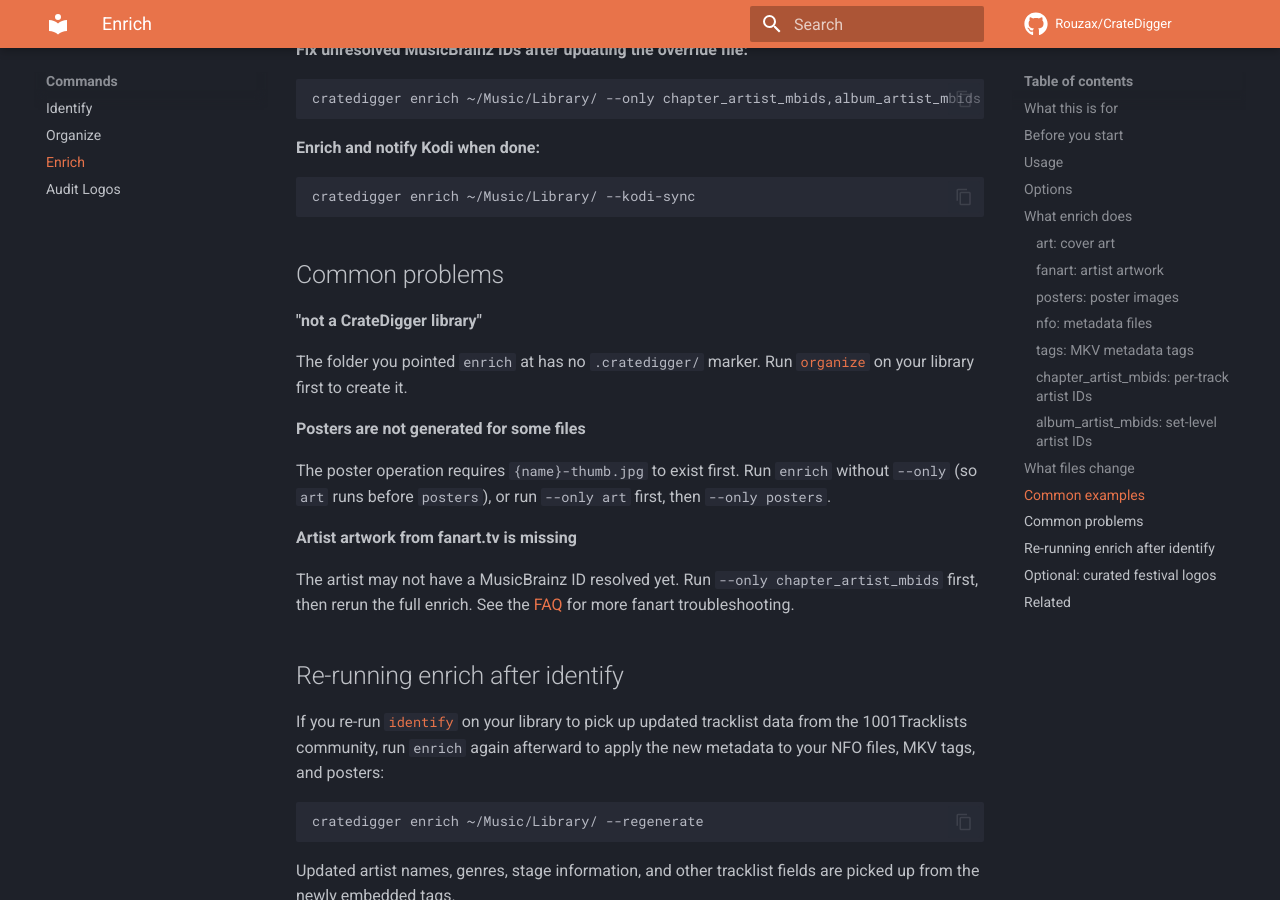
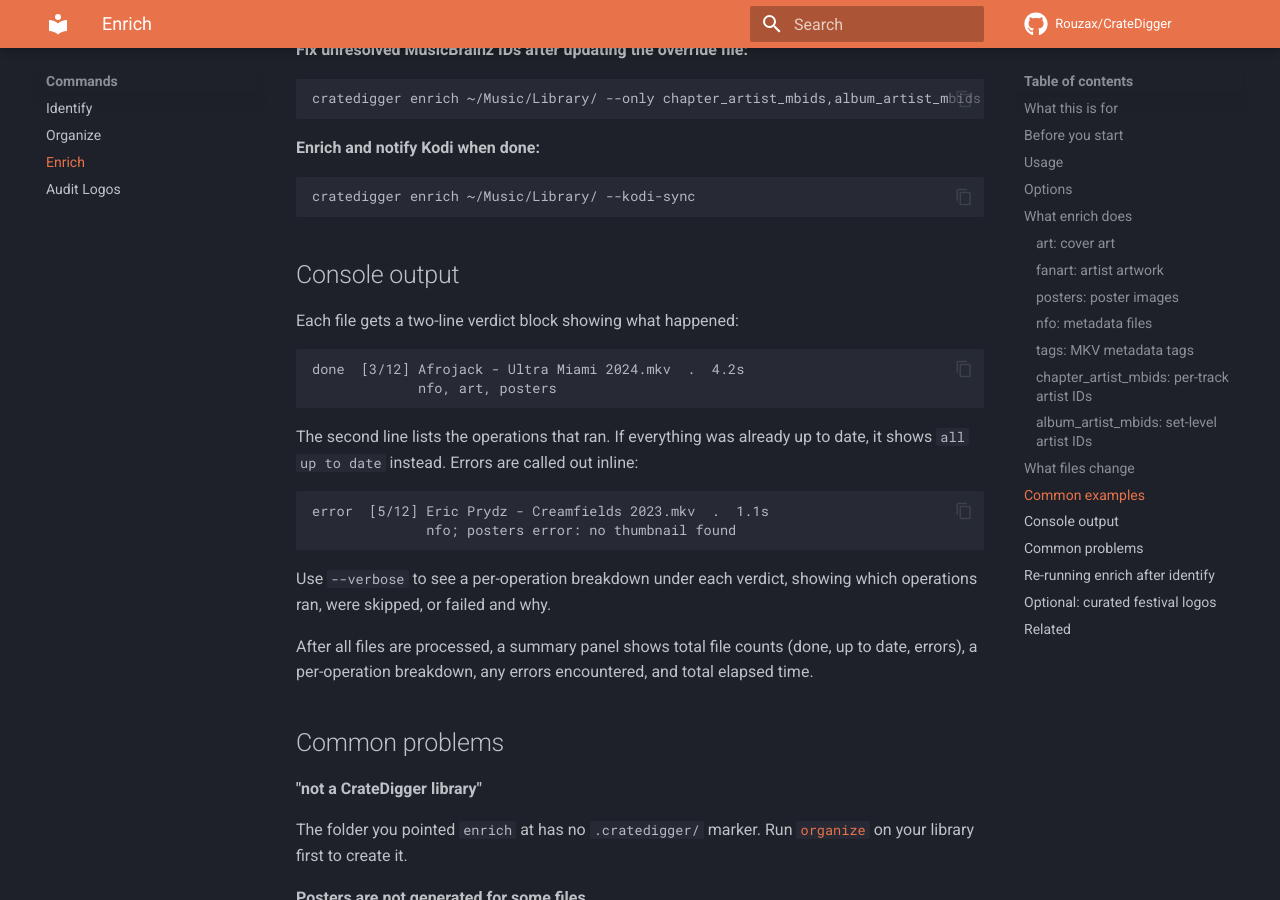
Before and after one commit to Rouzax/CrateDigger, an MkDocs documentation site: the page built from docs/commands/enrich.md, in a window 1280 px wide and 900 px high, scrolled down 5480 px. Built offline with MkDocs 1.6.1 and Material for MkDocs 9.7.7, drawn with Linux system fonts in a browser that asks for light colours; comment, search, counter and statistics services are not loaded.

Commit message:
docs(enrich): document two-line verdict output format

````diff
--- a/docs/commands/enrich.md
+++ b/docs/commands/enrich.md
@@ -226,6 +226,31 @@ cratedigger enrich ~/Music/Library/ --only chapter_artist_mbids,album_artist_mbi
 cratedigger enrich ~/Music/Library/ --kodi-sync
 ```
 
+## Console output
+
+Each file gets a two-line verdict block showing what happened:
+
+```
+done  [3/12] Afrojack - Ultra Miami 2024.mkv  .  4.2s
+             nfo, art, posters
+```
+
+The second line lists the operations that ran. If everything was already
+up to date, it shows `all up to date` instead. Errors are called out
+inline:
+
+```
+error  [5/12] Eric Prydz - Creamfields 2023.mkv  .  1.1s
+              nfo; posters error: no thumbnail found
+```
+
+Use `--verbose` to see a per-operation breakdown under each verdict,
+showing which operations ran, were skipped, or failed and why.
+
+After all files are processed, a summary panel shows total file counts
+(done, up to date, errors), a per-operation breakdown, any errors
+encountered, and total elapsed time.
+
 ## Common problems
 
 **"not a CrateDigger library"**
````
Also changed, not shown: .claude/docs/console.md (+39 -7 lines).
